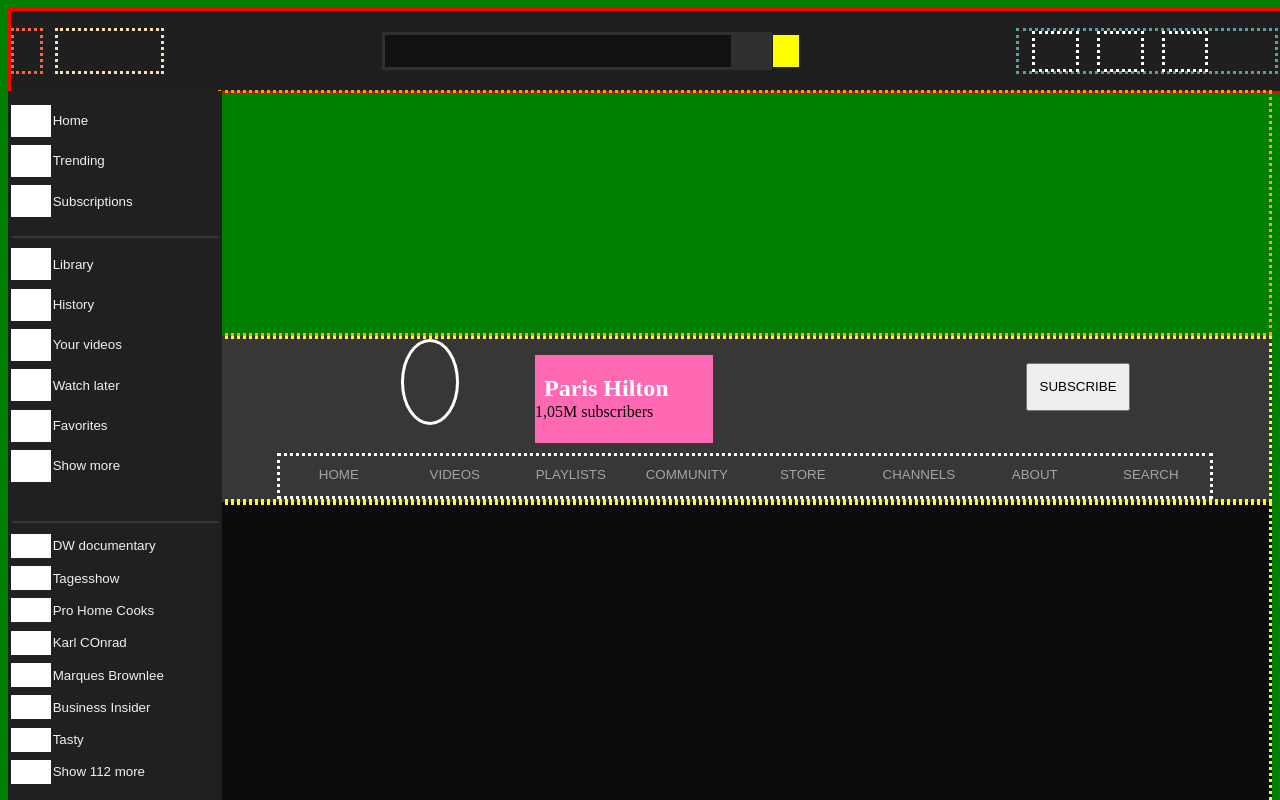
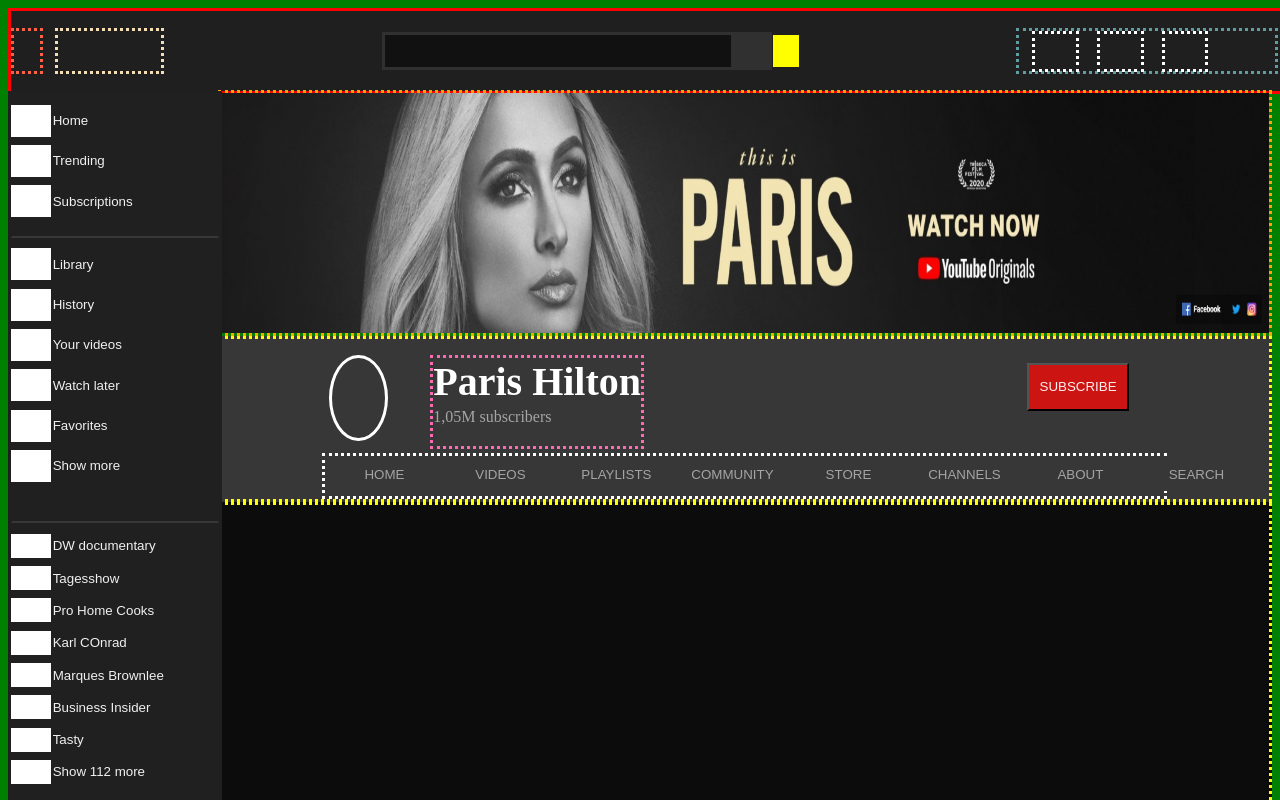
Before and after one commit to mariusErpenbach/youtube-replica, a plain HTML site: page index.html in a window 1280 px wide. Shown: the top 800 px of the page. Drawn offline with Linux system fonts and the light colour scheme.

Commit message:
added top banner img
finally something that worked easy xD

```diff
--- a/css/replica.css
+++ b/css/replica.css
@@ -97,7 +97,10 @@
     height:15rem;
     border-style:dotted;
     border-color:orange;
-
+}
+#profileBanner>img{
+    min-width:100%;
+    min-height:100%;
 }
 nav{
     position:relative;
@@ -111,44 +114,55 @@
     border-style:dotted;
     border-color:yellow;
 }
-#profileSection{
 
-    display:flex;
-    flex-direction:column;
-background-color:hotpink;
-height:55%;
-width:17%;
-position:absolute;
-left:30%;
-top:10%;
-}
 .profilePicture{
 position:relative;
-left:-25%;
+top:10%;
+left:-32%;
 width:5%;
 height:50%;
 border-style:solid;
 border-radius:100%;
 border-color:white;
 }
+#profileSection{
 
+    display:flex;
+    flex-direction:column;
+    border-style:dotted;
+border-color:hotpink;
+height:55%;
+width:auto;
+position:absolute;
+left:20%;
+top:10%;
+}
 #profileName{
-   width:auto;
+    font-size:2.5rem;
+    margin-top:0;
+    width:100%;
     height:20%;
+    color:white;
 
-    margin-left:5%;
-    color:white;
+    }
+    #subscriptionNumber{
+        color:#A5A5A5;
+        width:100%;
+        height:70%;
+       margin-top:0;
     }
 #subscribeButton{
-    width:10%;
+    width:auto;
     height:30%;
     position:relative;
     right:-29%;
     top:15%;
+    background-color:#CC1513;
+    color:#fdefee;
+    padding:1%;
 }
-#subscriptionNumber{
-    margin-top:-5%;
-}
+
+
 #navBar{
     position:absolute;
     display:flex;
@@ -158,12 +172,13 @@
     flex-wrap:wrap;
     flex-direction:row;
     height:25%;
+    width:80%;
     color:white;
     border-style:dotted;
     border-color:white;
+
 }
 #navBar > table{
-
     width:100%;
     display:flex;
     flex-wrap:wrap;
--- a/index.html
+++ b/index.html
@@ -24,7 +24,9 @@
             <span  id="profilePictureButton"></span>
         </section>
     </header>
-    <div id="profileBanner"></div>
+   <div id="profileBanner">
+       <img src="./img/Screenshot 2021-03-10 091602.png">
+    </div>
     <nav>
         <div class="profilePicture"></div>
         <div id="profileSection">
```
Also changed, not shown: img/Screenshot 2021-03-10 091602.png (added).
